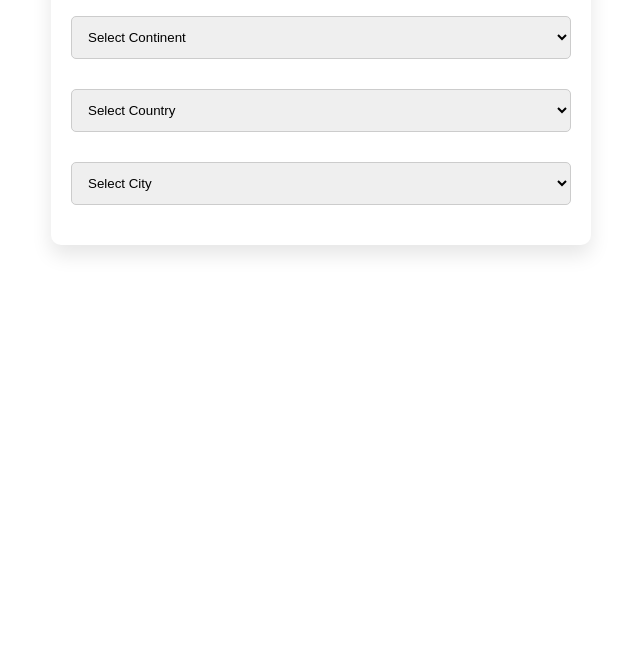
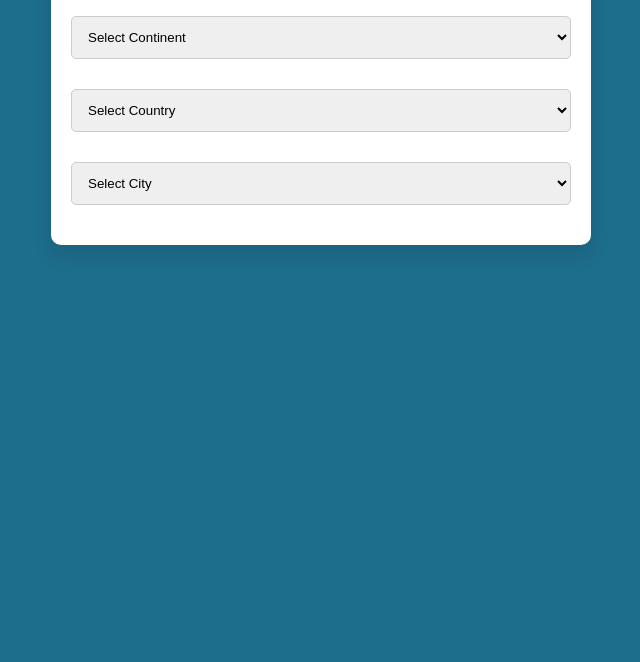
Before and after one commit to travelwithchef/Hello-World-, a plain HTML site: page index.html in a window 1280 px wide. Shown: the part 138-800 px from the top of the page, without its empty margins (319-959 px from the left). Drawn offline with Linux system fonts and the light colour scheme.

Commit message:
Update index.html updated colour

```diff
--- a/index.html
+++ b/index.html
@@ -6,7 +6,7 @@
     body {
       font-family: 'Segoe UI', sans-serif;
       padding: 30px;
-      background-color: #ff00000;
+      background-color: #1D6D8C;
     }
     h1 {
       text-align: center;
```
